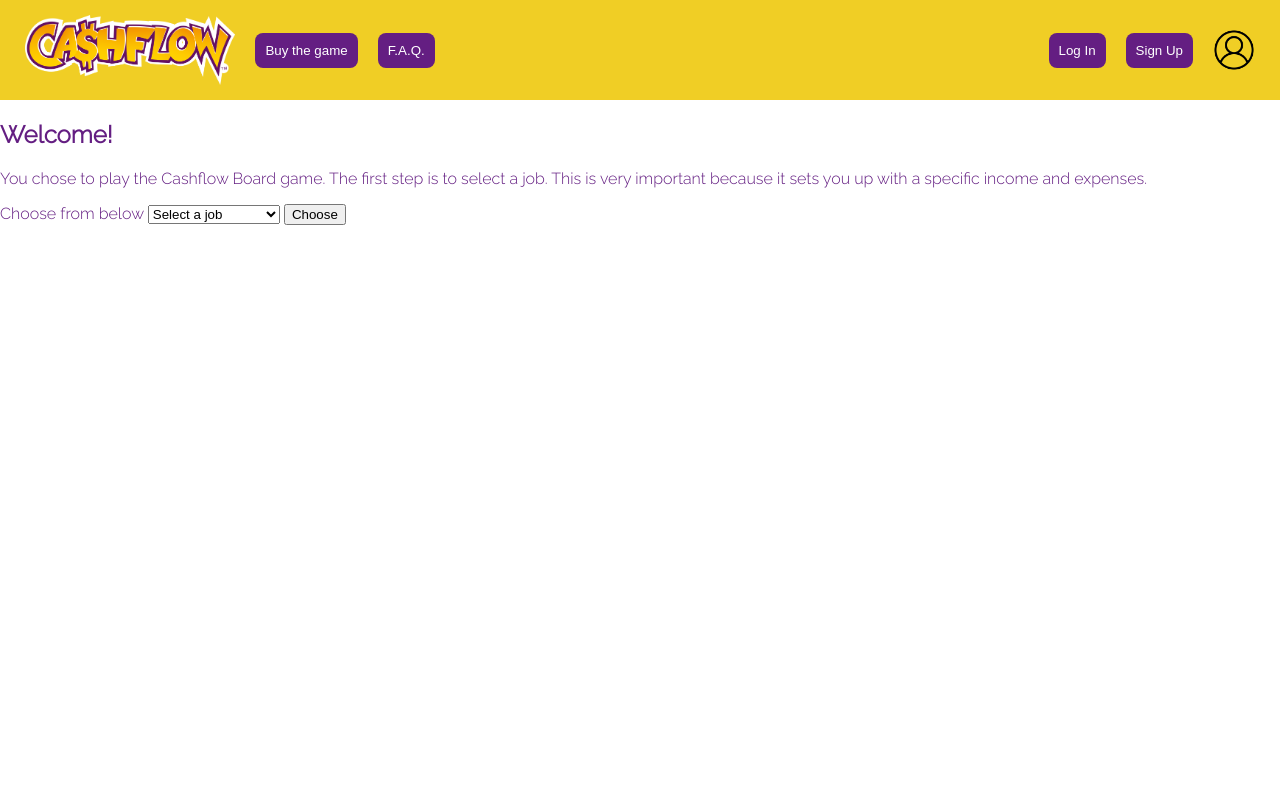
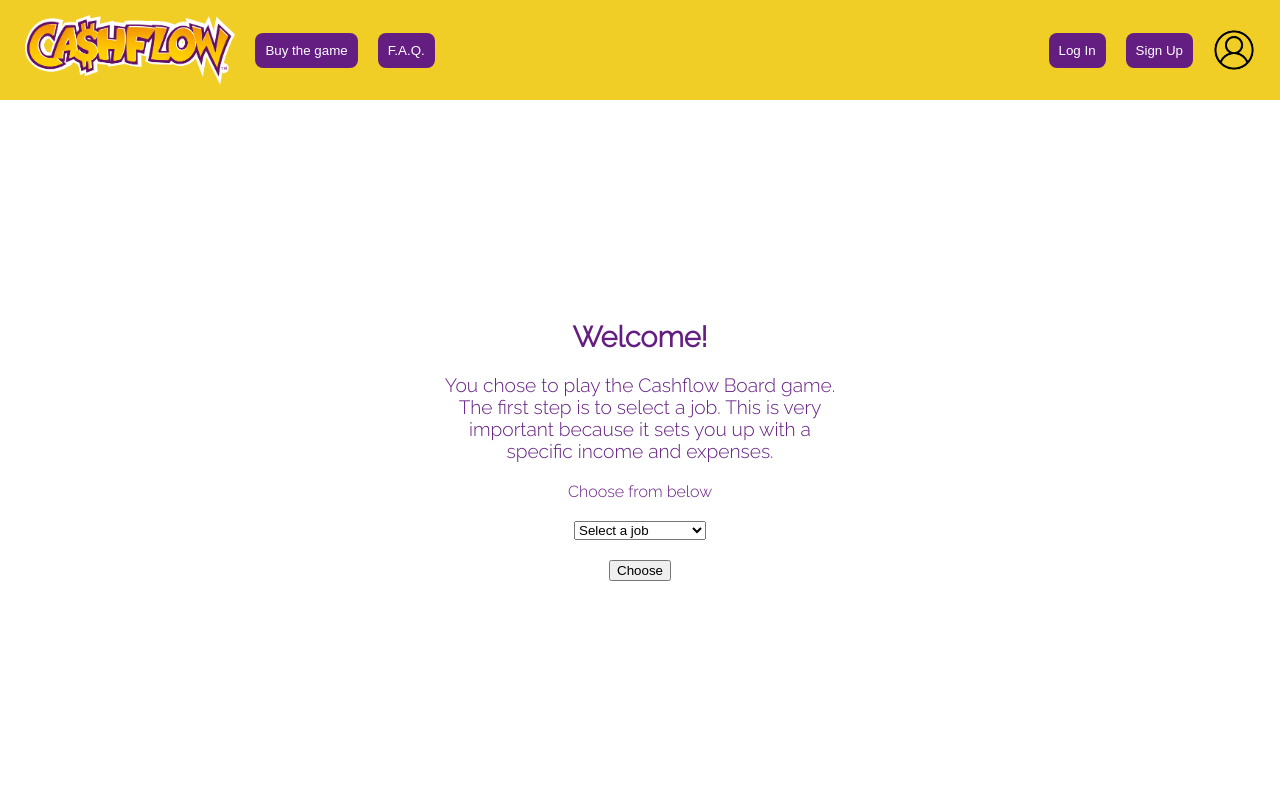
Before and after one commit to ZinoM21/cashflow, a Flask app: page /playing in a window 1280 px wide. Run offline with Flask 2, Linux system fonts and the light colour scheme.

Commit message:
Styling playing.html with css

```diff
--- /dev/null
+++ b/app/static/css/playing.css
@@ -0,0 +1,32 @@
+* {
+    margin: 0;
+}
+
+main, section, form {
+    display: flex;
+    flex-direction: column;
+    align-items: center;
+    justify-content: center;
+}
+
+main {
+    height: calc(100vh - 100px - 30px - 30px);
+    padding: 30px 40px;
+    font-size: 1.2rem;
+}
+
+h1, p, label, select, input {
+    margin: 10px auto;
+}
+
+p {
+    text-align: center;
+}
+
+section {
+    max-width: 400px;
+}
+
+label {
+    font-size: 1rem;
+}
--- a/app/templates/playing.html
+++ b/app/templates/playing.html
@@ -1,6 +1,6 @@
 {% extends 'base.html' %}
 
-{% block csslink %}<link href="{{ url_for('static', filename='css/playing_job.css') }}" rel="stylesheet">{% endblock %}
+{% block csslink %}<link href="{{ url_for('static', filename='css/playing.css') }}" rel="stylesheet">{% endblock %}
 
 {% block title %}Plaing the game{% endblock %}
 
--- a/app/templates/playing_job.html
+++ b/app/templates/playing_job.html
@@ -1,6 +1,6 @@
 {% extends 'base.html' %}
 
-{% block csslink %}<link href="{{ url_for('static', filename='css/playing.css') }}" rel="stylesheet">{% endblock %}
+{% block csslink %}<link href="{{ url_for('static', filename='css/playing_job.css') }}" rel="stylesheet">{% endblock %}
 
 {% block title %}Plaing the game{% endblock %}
 
```
